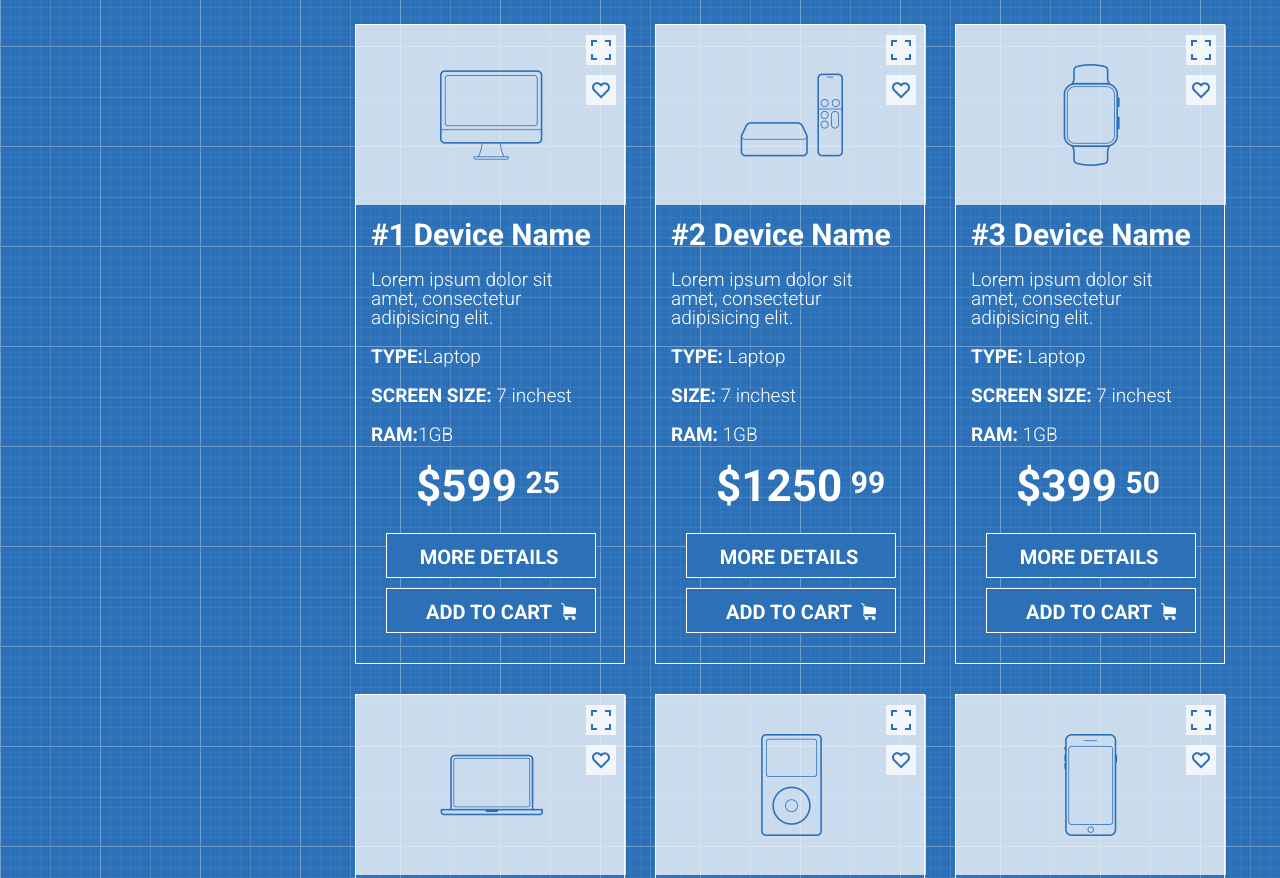
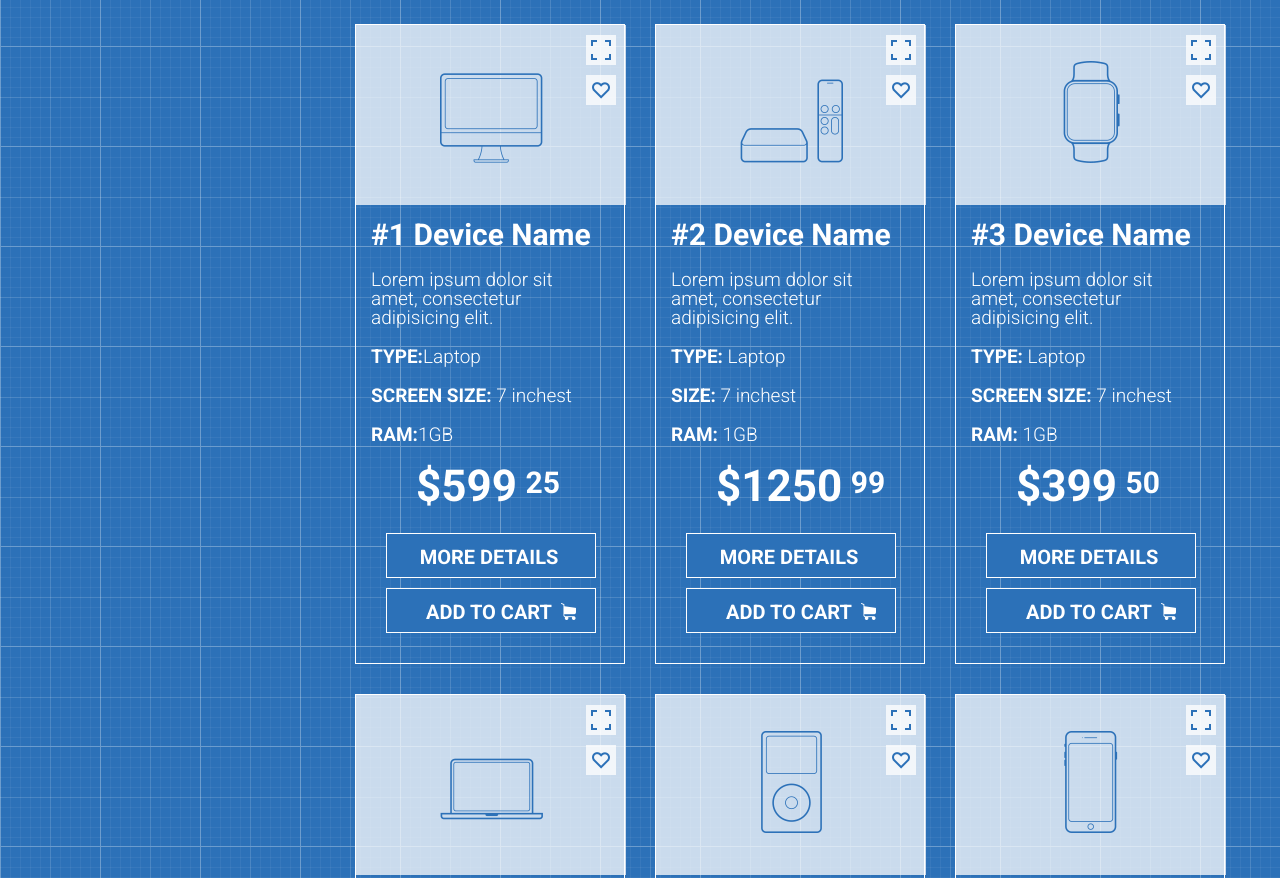
Before and after one commit to cristina-tsar/cristina-tsar.github.io, a plain HTML site: page index.html in a window 1280 px wide. Shown: the part 554-1432 px from the top of the page. Drawn offline with Linux system fonts and the light colour scheme.

Commit message:
added products correctly, used img

```diff
--- a/index.html
+++ b/index.html
@@ -65,6 +65,7 @@
                     <div class="products">
                         <div class="p-t-1">
                             <div class="device">
+                                <img src="images2/icon (17).png" alt="">
                                 <div class="border"></div>
                                 <div class="like"></div>
                             </div>
@@ -87,6 +88,7 @@
                         </div>
                         <div class="p-t-2">
                             <div class="device">
+                                <img src="images2/icon (9).png" alt="">
                                 <div class="border"></div>
                                 <div class="like"></div>
                             </div>
@@ -109,6 +111,7 @@
                         </div>
                         <div class="p-t-3">
                             <div class="device">
+                                <img src="images2/icon (10).png" alt="">
                                 <div class="border"></div>
                                 <div class="like"></div>
                             </div>
@@ -131,6 +134,7 @@
                         </div>
                         <div class="p-t-4">
                             <div class="device">
+                                <img src="images2/icon (16).png" alt="">
                                 <div class="border"></div>
                                 <div class="like"></div>
                             </div>
@@ -153,6 +157,7 @@
                         </div>
                         <div class="p-t-5">
                             <div class="device">
+                                <img src="images2/icon (14).png" alt="">
                                 <div class="border"></div>
                                 <div class="like"></div>
                             </div>
@@ -175,6 +180,7 @@
                         </div>
                         <div class="p-t-6">
                             <div class="device">
+                                <img src="images2/icon (12).png" alt="">
                                 <div class="border"></div>
                                 <div class="like"></div>
                             </div>
@@ -197,6 +203,7 @@
                         </div>
                         <div class="p-t-7">
                             <div class="device">
+                                <img src="images2/icon (15).png" alt="">
                                 <div class="border"></div>
                                 <div class="like"></div>
                             </div>
@@ -219,6 +226,7 @@
                         </div>
                         <div class="p-t-8">
                             <div class="device">
+                                <img src="images2/icon (9).png" alt="">
                                 <div class="border"></div>
                                 <div class="like"></div>
                             </div>
@@ -241,6 +249,7 @@
                         </div>
                         <div class="p-t-9">
                             <div class="device">
+                                <img src="images2/icon (10).png" alt="">
                                 <div class="border"></div>
                                 <div class="like"></div>
                             </div>
--- a/style.css
+++ b/style.css
@@ -266,25 +266,26 @@ input {
     background-image: url("images2/icon (2).png");
     background-repeat: no-repeat;
     background-position: 89%;
-
 }
 [class*="p-t-"] {
     color: white;
     background-color: transparent;
     box-sizing: border-box;
-
-
 }
 .main .col-md-3 {
     height: 50px;
 }
-.device {
+.device  {
     width: 270px;
     height: 180px;
     background-color: rgba(255, 255, 255, 0.75);
-    background-position: center;
     position: relative;
-    background-repeat: no-repeat;
+    text-align: center;
+    line-height: 265px;
+}
+.p-t-4 .device  {
+    line-height: 240px;
+
 }
 .border, .like {
     width: 30px;
@@ -313,36 +314,14 @@ input {
     background-image: url("images2/icon (7).png");
     background-color: #2c71b8;
 }
-
-.p-t-1 .device {
-    background-image: url("images2/icon (17).png");
-}
-.p-t-2 .device, .p-t-8 .device {
-    background-image: url("images2/icon (9).png");
-}
-.p-t-3 .device, .p-t-9 .device {
-    background-image: url("images2/icon (10).png");
-}
-.p-t-4 .device {
-    background-image: url("images2/icon (16).png");
-}
-.p-t-5 .device {
-    background-image: url("images2/icon (14).png");
-}
-.p-t-6 .device {
-    background-image: url("images2/icon (12).png");
-}
-.p-t-7 .device {
-    background-image: url("images2/icon (15).png");
-}
 .slide {
     width: 100%;
     height: 400px;
 }
 .more {
     border: none;
-    padding-top: 30px;
-    padding-bottom: 60px;
+    margin-top: 30px;
+    margin-bottom: 60px;
     color: white;
     font-size: 34px;
     font-weight: 300;
@@ -351,3 +330,7 @@ input {
     margin-left: 39%;
     margin-right: 37%;
 }
+.more:hover {
+    background-color: rgba(255, 255, 255, 0.342);
+    border: white 1px solid;
+}
```
